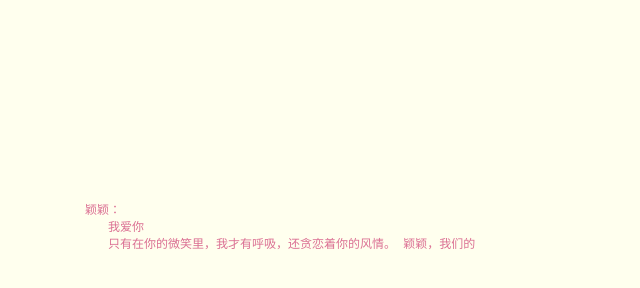
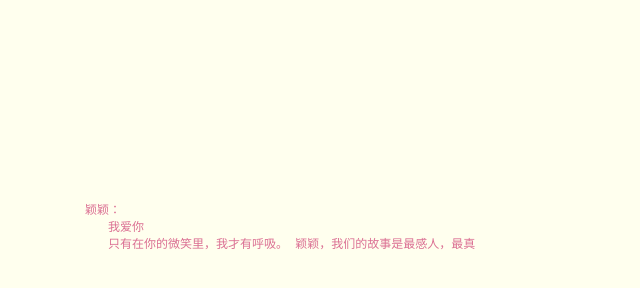
Before and after one commit to summerpro/summerpro.github.io, a plain HTML site: page index.html in a window 1280 px wide. Shown: the full height of the page, 0-640 px from the left. Drawn offline with Linux system fonts and the light colour scheme.

Commit message:
update content

```diff
--- a/index.html
+++ b/index.html
@@ -26,7 +26,7 @@
 			<div id="code">
 				<span class="comments">颖颖：</span><br />
 				<span class="space"><span class="comments">我爱你</span></span><br />
-				<span class="space"/><span class="comments">只有在你的微笑里，我才有呼吸，还贪恋着你的风情。
+				<span class="space"/><span class="comments">只有在你的微笑里，我才有呼吸。
 				颖颖，我们的故事是最感人，最真实的，不管今世也好来世也好，我所要的只有你。我要与你同坐在有着月光的草坪上，一起遥望着繁星点缀的夜空，讲述那人间古老的爱情神话。</span><br />
 				<span class="space"/><span class="comments">颖颖，在这繁忙的工作间歇，我独自坐在工位上写着这封信，希望睡前可以吻你；希望睡时可以抱着你；希望醒来可以看到你，有你的日子，一切都是那么美好，风和日丽，鲜花遍地；没你的日子，白昼是那么的黯淡，黑夜是那么的漫长。你的话已经锁在我的记忆里了，那钥匙你就替我保管一辈子吧。如果你冷，我将你拥入怀中；如果你哭，我替你擦去泪痕。你像那天边的云，飘泊不定，叫人难以追寻；你像那水中的萍，流移四方，叫我难以琢磨。这样的习惯也是一种甜蜜的负担，思念你早已成为我生活中不可缺少的习惯。思念就像河流般，滔滔不绝地流向大海，流向我的心房，当我闭上双眼，你的身影又浮现在我的眼前，一些路我们并肩走过，一些故事我们就是主人公，一些困难我们共同面对，一些风景我们流连忘返。我们那两颗充满柔情和陶醉的心永远在一起，我愿做天上的星星，给你永恒的光芒，永远守候在你身边。盼你在每一次想你的瞬间，爱你在每一秒呼吸的间隙。不知为什么，只要有你在我身边，我的心便不再惶惶不安。有你的日子你就是一切，没你的日子一切都是你。
 				颖颖，我想告诉你，自从有了你，我觉得整个世界都在向我点头微笑。还记得我俩的初遇。那一瞬间，时间就像静止了一般，你的气质让我觉得惊喜，认识你我的生活充满生机，爱上你我的生活更加丰满而充满惊喜。</span><br />
```
